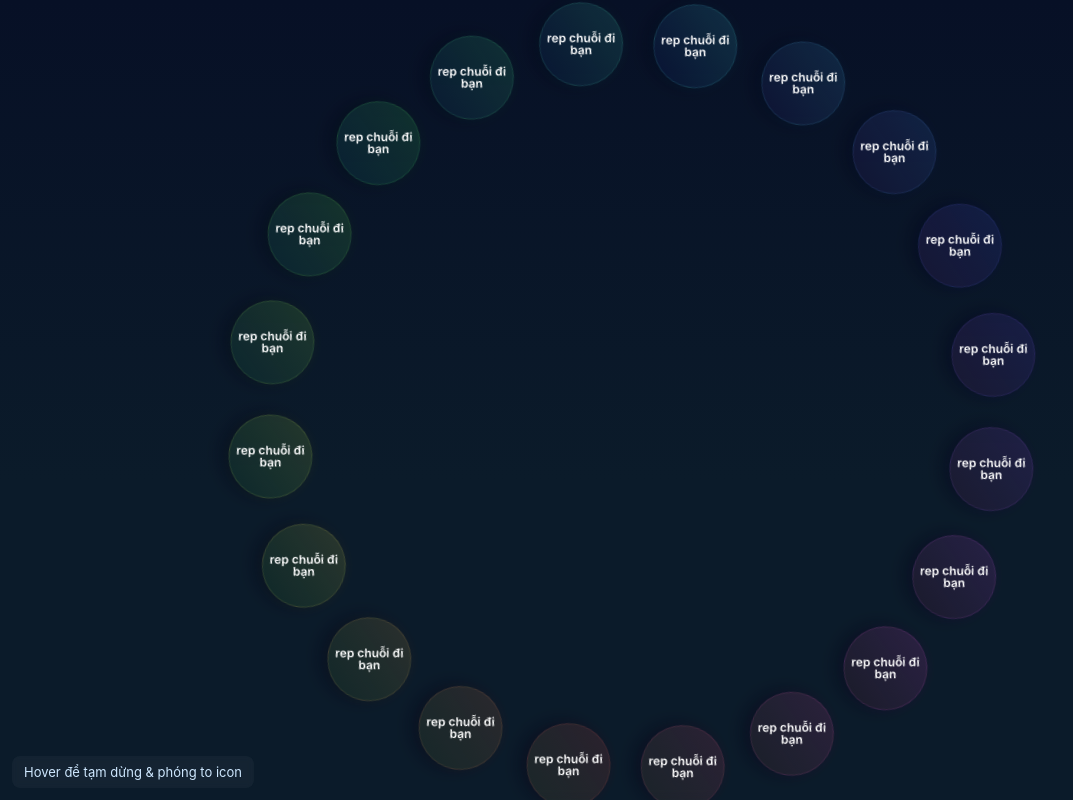
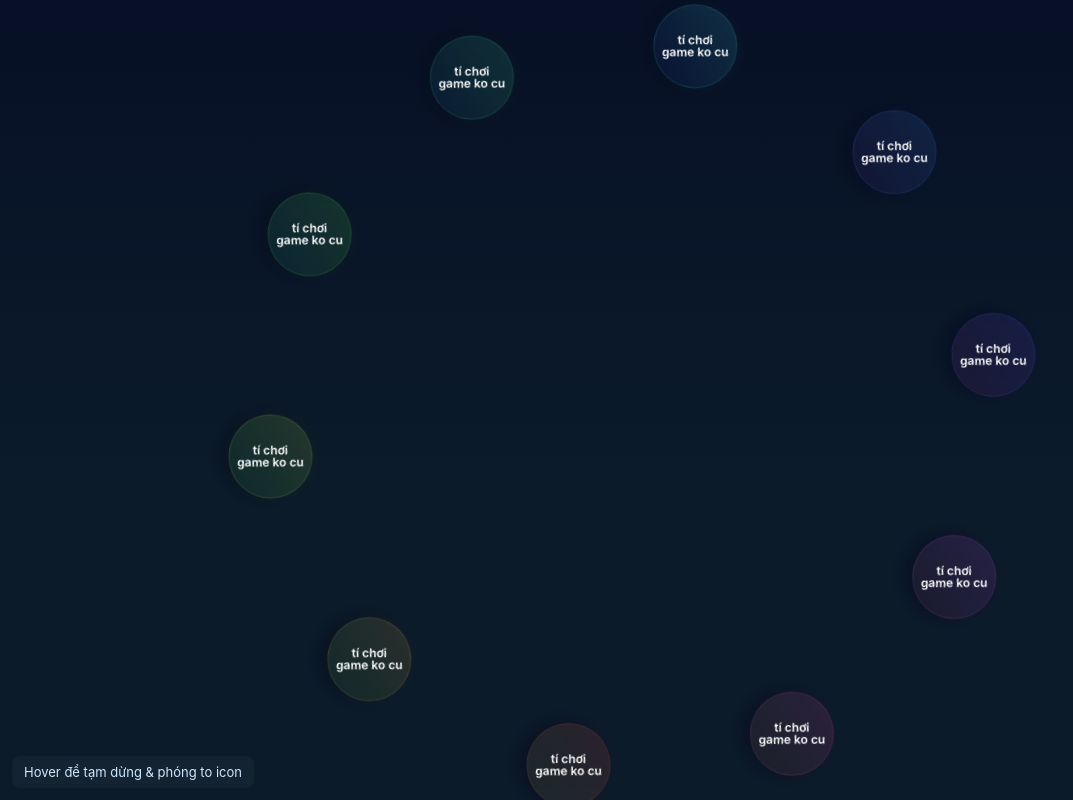
Before and after one commit to sa-ng-vn/heheeeeee, a plain HTML site: page index.html in a window 1280 px wide. Shown: the whole page, without its empty margins (0-1073 px from the left). Drawn offline with Linux system fonts and the light colour scheme.

Commit message:
Update index.html

```diff
--- a/index.html
+++ b/index.html
@@ -112,9 +112,9 @@
 
   <script>
     /******************** CẤU HÌNH ********************/
-    const N_ICONS = 20;                 // số icon trên quỹ đạo
+    const N_ICONS = 10;                 // số icon trên quỹ đạo
     const RADIUS_PX = 18000;              // bán kính (px) - trùng với CSS var --radius
-    const TEXT_TO_REPEAT = "rep chuỗi đi bạn";       // chuỗi muốn lặp
+    const TEXT_TO_REPEAT = "tí chơi game ko cu";       // chuỗi muốn lặp
     const TIMES_REPEAT = 1;             // lặp bao nhiêu lần trong mỗi icon
     const ICON_SIZE = 70;               // kích thước icon (px) - trùng với CSS var --size
     /***************************************************/
```
